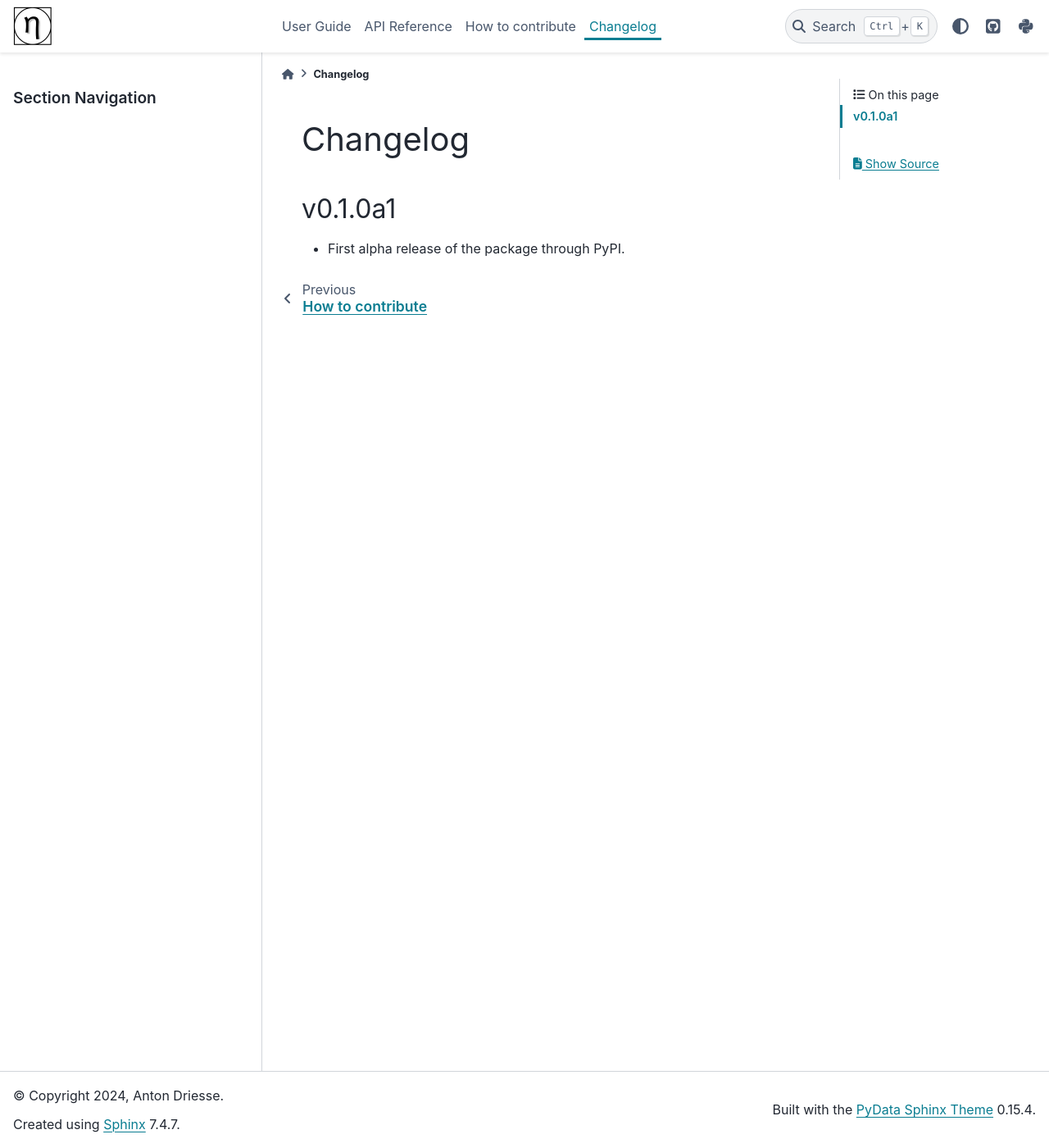
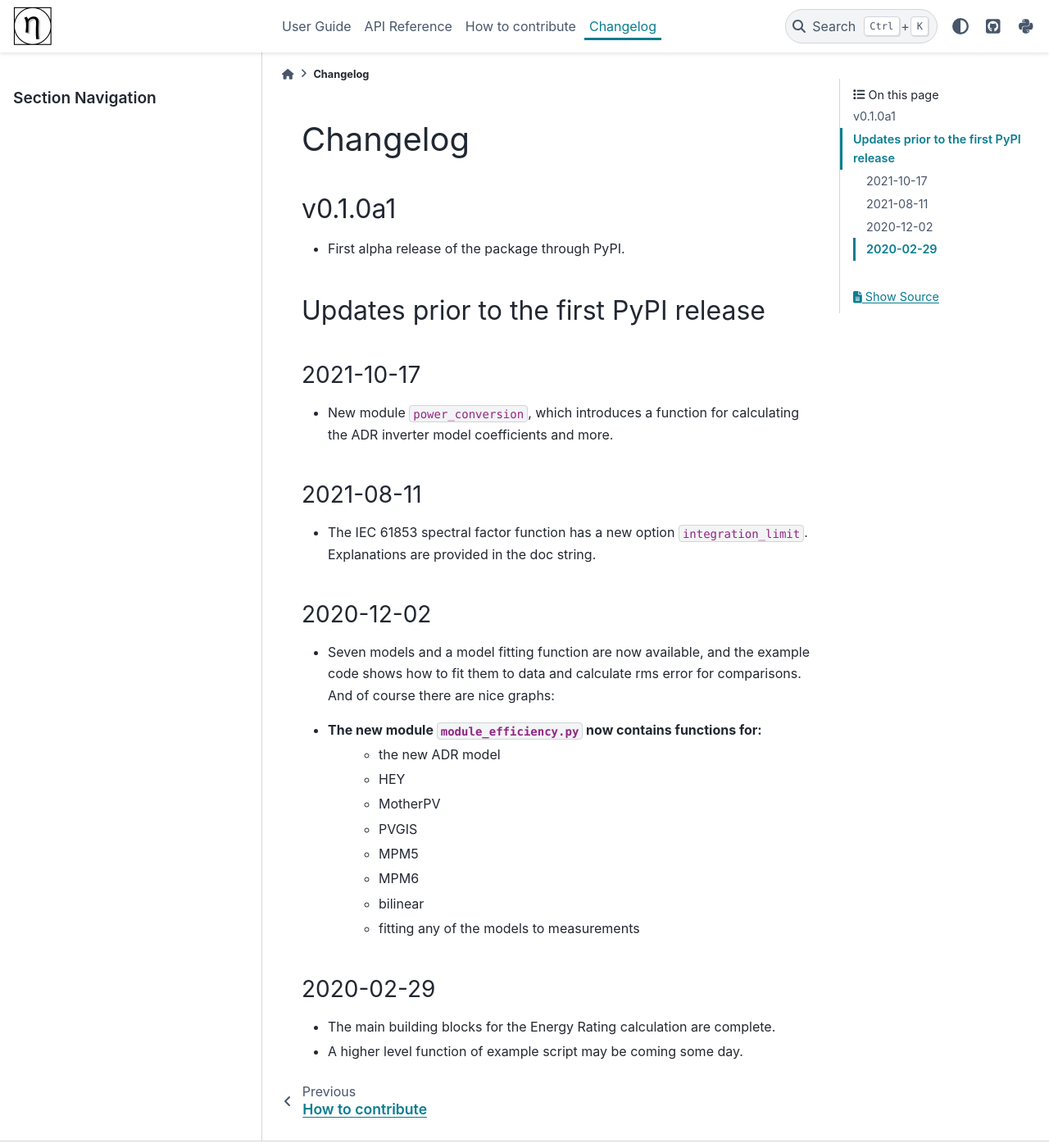
Before and after one commit to pvplabs/pvpltools, a Sphinx documentation site: the page built from docs/whatsnews/_index.rst, in a window 1280 px wide and 1400 px high. Shown: the whole window at 82% size. Built offline with Sphinx 7.4.7 and the PyData theme 0.15.4, drawn with Linux system fonts in a browser that asks for light colours; pages that are not in the unit, such as notebooks, are missing from menus; the version number could not be read and is left out.

```diff
--- /dev/null
+++ b/docs/whatsnews/0.0.0-pre-PyPI-releases.rst
@@ -0,0 +1,33 @@
+Updates prior to the first PyPI release
+========================================
+
+2021-10-17
+----------
+
+* New module ``power_conversion``, which introduces a function for calculating the ADR inverter model coefficients and more.
+
+2021-08-11
+----------
+
+* The IEC 61853 spectral factor function has a new option ``integration_limit``.  Explanations are provided in the doc string.
+
+2020-12-02
+----------
+
+* Seven models and a model fitting function are now available, and the example code shows how to fit them to data and calculate rms error for comparisons. And of course there are nice graphs:
+
+- The new module ``module_efficiency.py`` now contains functions for:
+    - the new ADR model
+    - HEY
+    - MotherPV
+    - PVGIS
+    - MPM5
+    - MPM6
+    - bilinear
+    - fitting any of the models to measurements
+
+2020-02-29
+----------
+
+- The main building blocks for the Energy Rating calculation are complete.
+- A higher level function of example script may be coming some day.
--- a/docs/whatsnews/_index.rst
+++ b/docs/whatsnews/_index.rst
@@ -5,3 +5,4 @@ Changelog
 =========
 
 .. include:: 0.1.0a1.rst
+.. include:: 0.0.0-pre-PyPI-releases.rst
```
Also changed, not shown: README.md (+34 -25 lines).
